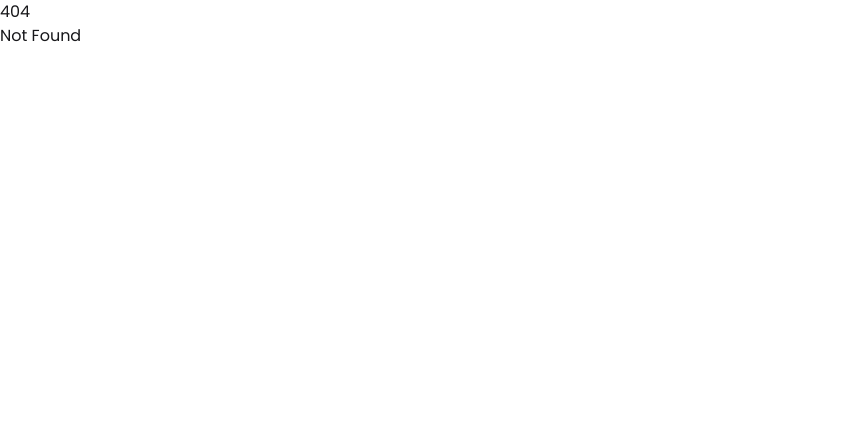
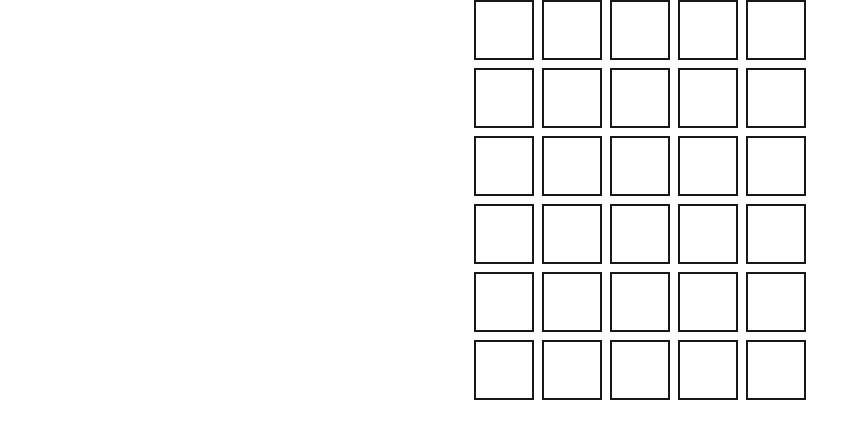
Before and after one commit to Rokkie2412/katla, a SvelteKit app: page /game in a window 1280 px wide. Before the commit this address had no page. Shown: the top 438 px of the page, without its empty margins (0-868 px from the left). Built offline with nearby package versions, Linux system fonts and the light colour scheme.

Commit message:
update grid styling

```diff
--- /dev/null
+++ b/src/routes/game/+page.svelte
@@ -0,0 +1,35 @@
+<script>
+	let guess = [
+		['', '', '', '', ''],
+		['', '', '', '', ''],
+		['', '', '', '', ''],
+		['', '', '', '', ''],
+		['', '', '', '', ''],
+		['', '', '', '', '']
+	];
+
+	let inputs = [];
+  let activeIndex = 0
+
+</script>
+
+
+<main class="flex flex-col items-center h-dvh gap-3 text-center ">
+  <div class="flex flex-col gap-2">
+      {#each guess as row, i}
+        <div class="flex flex-row justify-center items-center gap-2">
+          {#each row as words, index}
+            <input
+              disabled={activeIndex !== i}
+              bind:this={inputs[index]}
+              type="text"
+              maxlength="1"
+              bind:value={words[index]}
+              class="border-2 w-15 h-15 text-3xl text-center"
+              placeholder=""
+            />
+          {/each}
+        </div>
+      {/each}
+  </div>
+</main>
```
Also changed, not shown: src/routes/en/+page.svelte (deleted), src/routes/id/+page.svelte (deleted).
